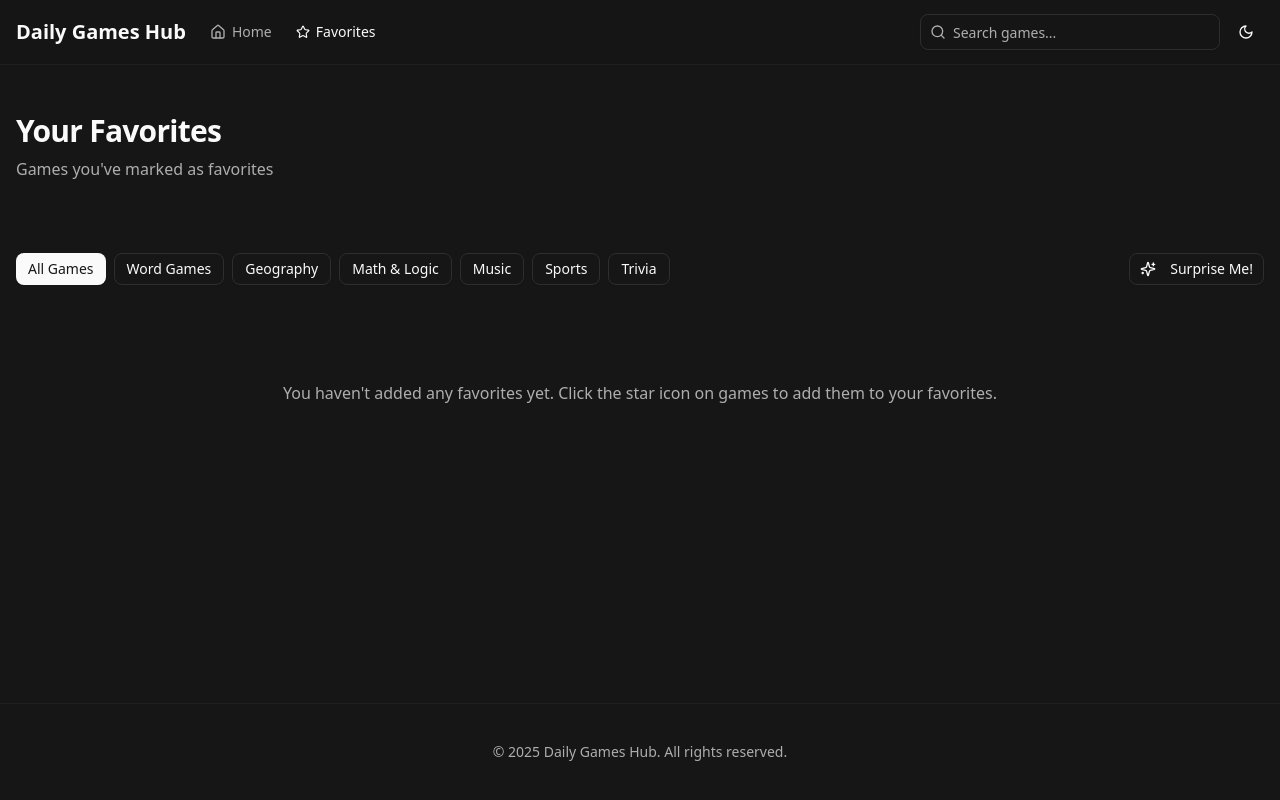
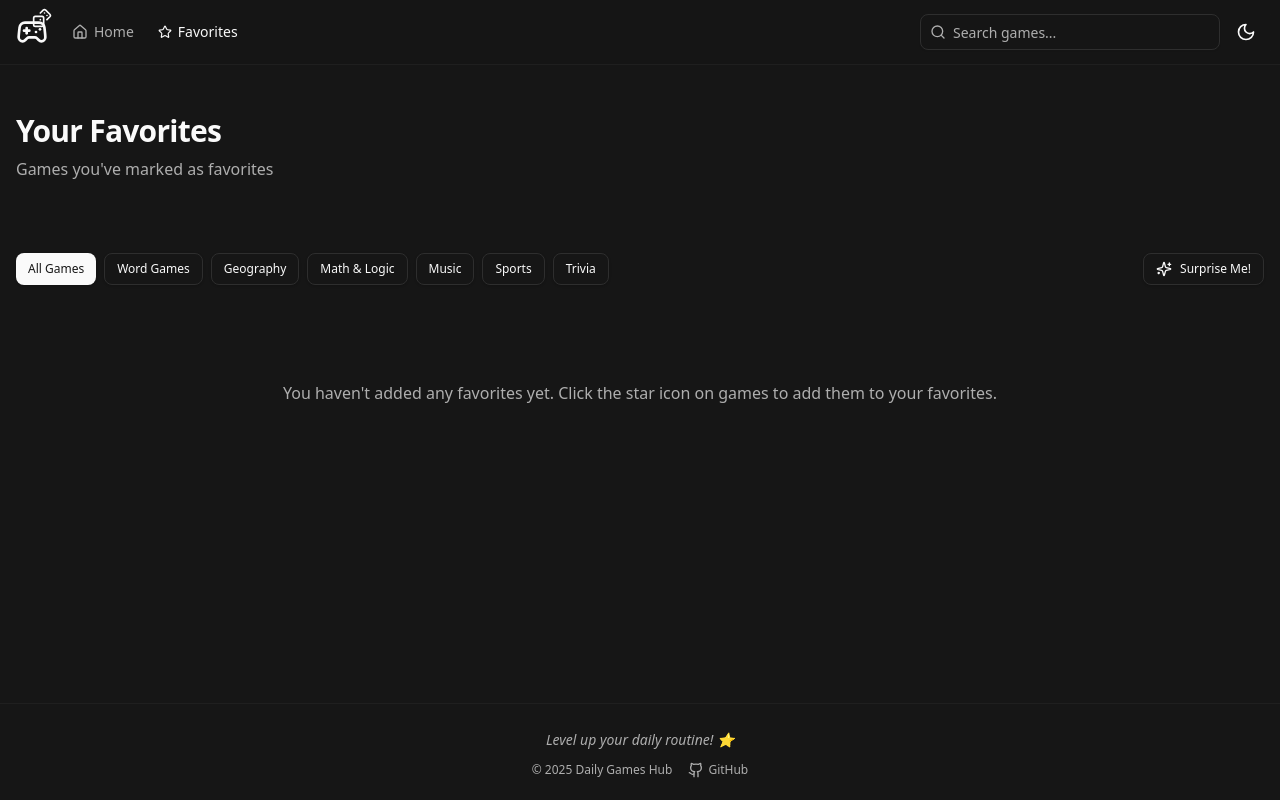
Before and after one commit to terrylindev/daily-games-hub, a Next.js app: page /favorites in a window 1280 px wide. Built offline with nearby package versions, Linux system fonts and the light colour scheme.

Commit message:
icon fixes

```diff
--- a/app/layout.tsx
+++ b/app/layout.tsx
@@ -19,6 +19,10 @@ export const metadata: Metadata = {
   title: "Daily Games Hub",
   description:
     "Your one-stop directory for popular daily games like Wordle, TimeGuessr, and more",
+  icons: {
+    icon: "/favicon.ico",
+    apple: "/apple-touch-icon.png",
+  },
 };
 
 export default function RootLayout({
@@ -28,6 +32,10 @@ export default function RootLayout({
 }>) {
   return (
     <html lang="en" suppressHydrationWarning>
+      <head>
+        <link rel="shortcut icon" href="/favicon.ico" type="image/x-icon" />
+        <link rel="apple-touch-icon" href="/apple-touch-icon.png" />
+      </head>
       <body
         className={`${geistSans.variable} ${geistMono.variable} antialiased min-h-screen bg-background`}
       >
--- a/components/footer.tsx
+++ b/components/footer.tsx
@@ -1,11 +1,36 @@
+import { Github } from "lucide-react";
+
 export default function Footer() {
+  const quotes = [
+    "Life is more fun if you play games! 🎮",
+    "Every day is a new game to win! 🏆",
+    "Keep calm and play daily games! 🎲",
+    "Level up your daily routine! ⭐",
+    "One game a day keeps boredom away! 🎯",
+  ];
+
+  // Get a random quote
+  const randomQuote = quotes[Math.floor(Math.random() * quotes.length)];
+
   return (
     <footer className="w-full border-t border-border/40 bg-background">
-      <div className="container flex flex-col items-center justify-center gap-4 py-10 md:h-24 md:py-0">
-        <div className="flex flex-col items-center gap-4 px-8">
+      <div className="container flex flex-col items-center justify-center gap-4 py-10 md:h-24 md:py-0 max-w-7xl mx-auto px-8">
+        <div className="flex flex-col items-center gap-4">
           <p className="text-center text-sm leading-loose text-muted-foreground">
-            &copy; {new Date().getFullYear()} Daily Games Hub. All rights
-            reserved.
+            <span className="font-medium italic">{randomQuote}</span>
+            <br />
+            <span className="text-xs flex items-center justify-center gap-4 mt-2">
+              <span>&copy; {new Date().getFullYear()} Daily Games Hub</span>
+              <a
+                href="https://github.com/liny18/daily-games-hub"
+                target="_blank"
+                rel="noopener noreferrer"
+                className="inline-flex items-center gap-1 text-muted-foreground hover:text-primary transition-colors"
+              >
+                <Github className="h-4 w-4" />
+                <span>GitHub</span>
+              </a>
+            </span>
           </p>
         </div>
       </div>
--- a/components/game-card.tsx
+++ b/components/game-card.tsx
@@ -97,7 +97,7 @@ export default function GameCard({ game }: GameCardProps) {
           <Button
             variant="ghost"
             size="icon"
-            className="h-8 w-8 rounded-full hover:bg-muted"
+            className="h-8 w-8 rounded-full hover:bg-muted hover:scale-110 transition-all duration-200 cursor-pointer"
             onClick={handleFavoriteClick}
           >
             <Star
--- a/components/header.tsx
+++ b/components/header.tsx
@@ -5,7 +5,15 @@ import { usePathname, useRouter } from "next/navigation";
 import { useState } from "react";
 import { Button } from "@/components/ui/button";
 import { Input } from "@/components/ui/input";
-import { MoonIcon, SunIcon, SearchIcon, Star, Home } from "lucide-react";
+import {
+  MoonIcon,
+  SunIcon,
+  SearchIcon,
+  Star,
+  Home,
+  Gamepad2,
+  Dices,
+} from "lucide-react";
 import { useTheme } from "next-themes";
 
 export default function Header() {
@@ -23,10 +31,16 @@ export default function Header() {
 
   return (
     <header className="sticky top-0 z-50 w-full border-b border-border/40 bg-background/95 backdrop-blur supports-[backdrop-filter]:bg-background/60">
-      <div className="container flex h-16 items-center justify-between px-4">
+      <div className="container flex h-16 items-center justify-between mx-auto px-4 max-w-1xl">
         <div className="flex items-center gap-6">
-          <Link href="/" className="flex items-center gap-2">
-            <span className="text-xl font-bold">Daily Games Hub</span>
+          <Link
+            href="/"
+            className="flex items-center gap-2 hover:opacity-80 transition-opacity"
+          >
+            <div className="relative flex items-center">
+              <Gamepad2 className="h-8 w-8 text-primary" />
+              <Dices className="h-5 w-5 text-primary absolute -right-1 -top-2" />
+            </div>
           </Link>
 
           <nav className="hidden md:flex items-center gap-6">
@@ -71,6 +85,7 @@ export default function Header() {
             variant="ghost"
             size="icon"
             onClick={() => setTheme(theme === "dark" ? "light" : "dark")}
+            className="hover:scale-110 transition-all duration-200 cursor-pointer"
           >
             <SunIcon className="h-5 w-5 rotate-0 scale-100 transition-all dark:-rotate-90 dark:scale-0" />
             <MoonIcon className="absolute h-5 w-5 rotate-90 scale-0 transition-all dark:rotate-0 dark:scale-100" />
--- a/components/ui/button.tsx
+++ b/components/ui/button.tsx
@@ -1,30 +1,30 @@
-import * as React from "react"
-import { Slot } from "@radix-ui/react-slot"
-import { cva, type VariantProps } from "class-variance-authority"
+import * as React from "react";
+import { Slot } from "@radix-ui/react-slot";
+import { cva, type VariantProps } from "class-variance-authority";
 
-import { cn } from "@/lib/utils"
+import { cn } from "@/lib/utils";
 
 const buttonVariants = cva(
-  "inline-flex items-center justify-center gap-2 whitespace-nowrap rounded-md text-sm font-medium transition-[color,box-shadow] disabled:pointer-events-none disabled:opacity-50 [&_svg]:pointer-events-none [&_svg:not([class*='size-'])]:size-4 shrink-0 [&_svg]:shrink-0 outline-none focus-visible:border-ring focus-visible:ring-ring/50 focus-visible:ring-[3px] aria-invalid:ring-destructive/20 dark:aria-invalid:ring-destructive/40 aria-invalid:border-destructive",
+  "inline-flex items-center justify-center whitespace-nowrap rounded-md text-sm font-medium transition-colors focus-visible:outline-none focus-visible:ring-1 focus-visible:ring-ring disabled:pointer-events-none disabled:opacity-50 cursor-pointer",
   {
     variants: {
       variant: {
         default:
-          "bg-primary text-primary-foreground shadow-xs hover:bg-primary/90",
+          "bg-primary text-primary-foreground shadow hover:bg-primary/90",
         destructive:
-          "bg-destructive text-white shadow-xs hover:bg-destructive/90 focus-visible:ring-destructive/20 dark:focus-visible:ring-destructive/40",
+          "bg-destructive text-destructive-foreground shadow-sm hover:bg-destructive/90",
         outline:
-          "border border-input bg-background shadow-xs hover:bg-accent hover:text-accent-foreground",
+          "border border-input bg-background shadow-sm hover:bg-accent hover:text-accent-foreground",
         secondary:
-          "bg-secondary text-secondary-foreground shadow-xs hover:bg-secondary/80",
+          "bg-secondary text-secondary-foreground shadow-sm hover:bg-secondary/80",
         ghost: "hover:bg-accent hover:text-accent-foreground",
         link: "text-primary underline-offset-4 hover:underline",
       },
       size: {
-        default: "h-9 px-4 py-2 has-[>svg]:px-3",
-        sm: "h-8 rounded-md gap-1.5 px-3 has-[>svg]:px-2.5",
-        lg: "h-10 rounded-md px-6 has-[>svg]:px-4",
-        icon: "size-9",
+        default: "h-9 px-4 py-2",
+        sm: "h-8 rounded-md px-3 text-xs",
+        lg: "h-10 rounded-md px-8",
+        icon: "h-9 w-9",
       },
     },
     defaultVariants: {
@@ -32,27 +32,26 @@ const buttonVariants = cva(
       size: "default",
     },
   }
-)
+);
 
-function Button({
-  className,
-  variant,
-  size,
-  asChild = false,
-  ...props
-}: React.ComponentProps<"button"> &
-  VariantProps<typeof buttonVariants> & {
-    asChild?: boolean
-  }) {
-  const Comp = asChild ? Slot : "button"
+export interface ButtonProps
+  extends React.ButtonHTMLAttributes<HTMLButtonElement>,
+    VariantProps<typeof buttonVariants> {
+  asChild?: boolean;
+}
 
+const Button = React.forwardRef<HTMLButtonElement, ButtonProps>(
+  ({ className, variant, size, asChild = false, ...props }, ref) => {
+    const Comp = asChild ? Slot : "button";
     return (
       <Comp
-      data-slot="button"
         className={cn(buttonVariants({ variant, size, className }))}
+        ref={ref}
         {...props}
       />
-  )
+    );
   }
+);
+Button.displayName = "Button";
 
-export { Button, buttonVariants }
+export { Button, buttonVariants };
```
Also changed, not shown: public/favicon.svg (added). Lines whose indentation alone changed are shown as unchanged.
